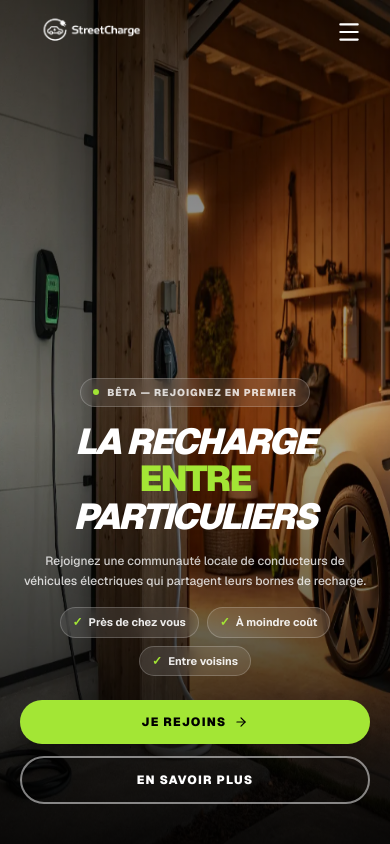
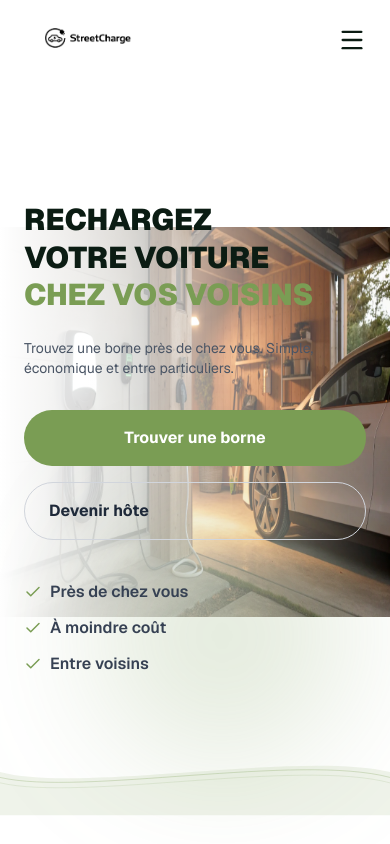
Before and after one commit to DigitariaWebs/StationP, a Next.js app: page / in a window 390 px wide. Shown: the top 844 px of the page. Built offline with nearby package versions, Linux system fonts and the light colour scheme.

Commit message:
refactor: update Hero section layout, improve image handling, and enhance mobile menu design

```diff
--- a/src/components/sections/Hero.tsx
+++ b/src/components/sections/Hero.tsx
@@ -3,7 +3,7 @@
 import React, { useState } from 'react';
 import Image from 'next/image';
 import Link from 'next/link';
-import { Menu, X, ArrowRight } from 'lucide-react';
+import { Menu, X, Check } from 'lucide-react';
 
 export default function HeroWithNavbar() {
   const [isMenuOpen, setIsMenuOpen] = useState(false);
@@ -17,140 +17,174 @@ export default function HeroWithNavbar() {
   };
 
   return (
-    <section className="relative z-20 flex h-[100dvh] w-full flex-col bg-black">
+    <section className="relative min-h-screen w-full bg-white overflow-hidden">
 
-      {/* ─── ARRIÈRE-PLAN ─── */}
-      <div className="absolute inset-0 z-0 overflow-hidden">
+      {/* ───────── BACKGROUND IMAGE (FIX ZOOM) ───────── */}
+      <div className="absolute inset-0 z-0">
+        <div className="absolute right-0 top-0 h-full w-full md:w-[55%]">
+
           <Image
             src="/loto2.webp"
-          alt="Voiture électrique en charge"
+            alt="Voiture électrique"
             fill
             priority
-          quality={75}
-          className="hidden md:block object-cover pointer-events-none"
+            className="object-contain md:object-cover object-right"
           />
+
           <Image
             src="/loto3.png"
-          alt="Voiture électrique en charge"
+            alt="Voiture électrique"
             fill
             priority
-          quality={100}
-          className="md:hidden object-cover pointer-events-none"
+            className="object-contain md:hidden"
           />
-        {/* Overlay plus marqué en bas sur mobile pour faire ressortir le texte */}
-        <div className="absolute inset-0 bg-gradient-to-b from-black/60 via-black/30 to-black/90 lg:bg-gradient-to-r lg:from-black/70 lg:via-black/30 lg:to-transparent" />
+
+          {/* overlay plus soft */}
+          <div className="absolute inset-0 bg-gradient-to-r from-white via-white/60 to-transparent md:via-white/40" />
+        </div>
       </div>
 
-      {/* ─── NAVBAR ─── */}
-      <header className="relative z-50 w-full shrink-0">
-        <div className="max-w-7xl mx-auto px-5 sm:px-6">
-          <div className="flex justify-between items-center h-16 sm:h-24">
-            <Link href="/" className="flex items-center">
+      {/* ───────── GLOW ───────── */}
+      <div className="absolute bottom-20 right-10 md:right-20 w-64 h-64 bg-[#7A9D54]/20 blur-3xl rounded-full" />
+
+      {/* ───────── NAVBAR ───────── */}
+      <header className="relative z-50 w-full">
+        <div className="max-w-7xl mx-auto px-6">
+          <div className="flex justify-between items-center h-20">
+
+            <Link href="/">
               <Image
                 src="/w1.png"
-                alt="StreetCharge Logo"
-                width={220}
-                height={70}
-                className="w-36 sm:w-48 h-auto brightness-0 invert"
-                priority
+                alt="logo"
+                width={180}
+                height={60}
+                className="w-32 sm:w-40 lg:w-48 brightness-0"
               />
             </Link>
 
-            <nav className="hidden lg:flex items-center gap-8 text-white font-bold uppercase tracking-widest text-[10px]">
-              <Link href="#" className="hover:text-[#A3E635] transition-colors">Accueil</Link>
-              <Link href="#trouveruneborne" className="hover:text-[#A3E635] transition-colors">Communauté</Link>
-              <Link href="#inscription" className="hover:text-[#A3E635] transition-colors">Inscription</Link>
+            <nav className="hidden lg:flex gap-8 text-sm font-bold uppercase tracking-widest text-gray-800">
+              <Link href="#">Accueil</Link>
+              <Link href="#trouveruneborne">Communauté</Link>
+              <Link href="#inscription">Inscription</Link>
             </nav>
 
-            <div className="hidden lg:flex items-center gap-5">
             <button
-                type="button"
               onClick={goToForm}
-                className="bg-[#A3E635] hover:bg-[#bef264] text-black text-[10px] font-black py-3 px-6 rounded-full transition-all uppercase tracking-widest"
+              className="hidden lg:block bg-[#7A9D54] text-white px-6 py-3 rounded-full font-bold"
             >
               Je rejoins
             </button>
-            </div>
 
-            <div className="lg:hidden flex items-center gap-2">
-              <button onClick={() => setIsMenuOpen(true)} className="text-white p-2">
-                <Menu size={26} />
+            <button onClick={() => setIsMenuOpen(true)} className="lg:hidden">
+              <Menu size={28} />
             </button>
-            </div>
+
           </div>
         </div>
       </header>
 
-      {/* ─── HERO CONTENT ─── */}
-      <div className="relative z-10 flex-1 flex items-end sm:items-center pb-10 sm:pb-0">
-        <div className="max-w-7xl mx-auto px-5 sm:px-6 w-full">
-          <div className="max-w-3xl text-center lg:text-left text-white mx-auto lg:mx-0">
+      {/* ───────── HERO CONTENT (FIX SPACING + SIZE) ───────── */}
+      <div className="relative z-10 flex items-center min-h-[85vh]">
+        <div className="max-w-7xl mx-auto px-6 w-full">
 
-            {/* Badge mobile */}
-            <div className="inline-flex sm:hidden items-center gap-2 bg-white/10 backdrop-blur-sm border border-white/20 rounded-full px-3 py-1.5 mb-4">
-              <span className="w-1.5 h-1.5 rounded-full bg-[#A3E635] animate-pulse" />
-              <span className="text-[10px] font-black uppercase tracking-widest text-white/80">Bêta — Rejoignez en premier</span>
+          <div className="max-w-2xl">
+
+            <h1 className="text-3xl sm:text-4xl md:text-5xl lg:text-6xl font-black leading-tight uppercase mb-6">
+              Rechargez <br />
+              votre voiture <br />
+              <span className="text-[#7A9D54]">chez vos voisins</span>
+            </h1>
+
+            <p className="text-gray-600 text-sm sm:text-base md:text-lg mb-8 max-w-xl">
+              Trouvez une borne près de chez vous. Simple, économique et entre particuliers.
+            </p>
+
+            <div className="flex flex-col sm:flex-row gap-4 mb-10">
+              <button
+                onClick={goToForm}
+                className="bg-[#7A9D54] text-white px-6 py-4 rounded-full font-bold"
+              >
+                Trouver une borne
+              </button>
+
+              <Link
+                href="#inscription"
+                className="border border-gray-300 px-6 py-4 rounded-full font-bold text-gray-800"
+              >
+                Devenir hôte
+              </Link>
             </div>
 
-            <h1 className="text-4xl sm:text-4xl md:text-5xl lg:text-7xl font-black leading-[1.05] mb-4 sm:mb-6 tracking-tighter uppercase italic drop-shadow-2xl">
-              La recharge <br />
-              <span className="text-[#A3E635] not-italic">entre</span> <br />
-              particuliers
-            </h1>
-
-            <p className="text-xs sm:text-sm text-white/80 mb-4 max-w-sm mx-auto lg:mx-0 font-medium leading-relaxed">
-              Rejoignez une communauté locale de conducteurs de véhicules électriques qui partagent leurs bornes de recharge.
-            </p>
-
-            {/* Points clés — condensés sur mobile */}
-            <div className="flex flex-wrap justify-center lg:justify-start gap-2 mb-6 sm:mb-8">
+            <div className="flex flex-col gap-3">
               {['Près de chez vous', 'À moindre coût', 'Entre voisins'].map((item) => (
-                <span key={item} className="inline-flex items-center gap-1.5 bg-white/10 backdrop-blur-sm border border-white/20 rounded-full px-3 py-1.5 text-[11px] text-white/90 font-bold">
-                  <span className="text-[#A3E635] text-xs">✓</span> {item}
-                </span>
+                <div key={item} className="flex items-center gap-2 text-gray-700 font-semibold">
+                  <Check size={18} className="text-[#7A9D54]" />
+                  {item}
+                </div>
               ))}
             </div>
 
-            <div className="flex flex-col sm:flex-row justify-center lg:justify-start gap-3">
-              <button
-                onClick={goToForm}
-                className="group bg-[#A3E635] text-black px-6 py-3.5 sm:px-7 sm:py-3.5 rounded-full font-black flex items-center justify-center gap-2 hover:bg-white transition-all shadow-xl uppercase tracking-widest text-xs"
-              >
-                Je rejoins <ArrowRight size={14} className="group-hover:translate-x-1 transition-transform" />
-              </button>
-              <Link
-                href="#trouveruneborne"
-                className="group bg-transparent border-2 border-white/50 text-white px-6 py-3.5 sm:px-7 sm:py-3.5 rounded-full font-black flex items-center justify-center gap-2 hover:bg-white hover:text-black transition-all uppercase tracking-widest text-xs"
-              >
-                En savoir plus
-              </Link>
-            </div>
           </div>
         </div>
       </div>
 
-      {/* ─── MENU MOBILE ─── */}
+      {/* ───────── WAVES (plus discrètes + pas écrasantes) ───────── */}
+      <div className="absolute bottom-0 left-0 w-full pointer-events-none z-20">
+
+        <svg viewBox="0 0 1440 320" className="w-full h-36 md:h-48">
+          <path
+            fill="#7A9D54"
+            fillOpacity="0.12"
+            d="M0,160 C300,240 1100,80 1440,160 L1440,320 L0,320 Z"
+          />
+        </svg>
+
+        <svg viewBox="0 0 1440 320" className="absolute bottom-0 w-full h-36 md:h-48">
+          <path
+            d="M0,180 C300,250 1100,90 1440,180"
+            stroke="#7A9D54"
+            strokeWidth="2"
+            fill="none"
+            opacity="0.5"
+          />
+          <path
+            d="M0,200 C300,270 1100,110 1440,200"
+            stroke="#7A9D54"
+            strokeWidth="1.5"
+            fill="none"
+            opacity="0.35"
+          />
+        </svg>
+
+      </div>
+
+      {/* ───────── MOBILE MENU ───────── */}
       {isMenuOpen && (
-        <div className="fixed inset-0 z-[100] bg-zinc-950 flex flex-col p-6 sm:p-8">
-          <div className="flex justify-between items-center mb-10">
-            <Image src="/w1.png" alt="logo" width={120} height={40} className="brightness-0 invert w-28" />
-            <button onClick={() => setIsMenuOpen(false)} className="text-white p-1"><X size={28} /></button>
+        <div className="fixed inset-0 bg-white z-[100] flex flex-col p-6">
+
+          <div className="flex justify-between mb-10">
+            <Image src="/w1.png" alt="logo" width={120} height={40} />
+            <button onClick={() => setIsMenuOpen(false)}>
+              <X size={28} />
+            </button>
           </div>
-          <nav className="flex flex-col gap-6 text-2xl font-black uppercase italic text-white">
-            <Link href="#" onClick={() => setIsMenuOpen(false)}>Accueil</Link>
-            <Link href="#trouveruneborne" onClick={() => setIsMenuOpen(false)}>Communauté</Link>
-            <Link href="#inscription" onClick={() => setIsMenuOpen(false)}>Inscription</Link>
+
+          <nav className="flex flex-col gap-6 text-2xl font-bold">
+            <Link href="#">Accueil</Link>
+            <Link href="#trouveruneborne">Communauté</Link>
+            <Link href="#inscription">Inscription</Link>
           </nav>
-          <div className="mt-auto">
+
           <button
             onClick={goToForm}
-              className="w-full bg-[#A3E635] text-black font-black py-4 rounded-2xl text-sm uppercase tracking-widest"
+            className="mt-auto bg-[#7A9D54] text-white py-4 rounded-xl font-bold"
           >
-              Je rejoins →
+            Je rejoins
           </button>
-          </div>
+
         </div>
       )}
+
     </section>
   );
 }
```
Lines whose indentation alone changed are shown as unchanged.
